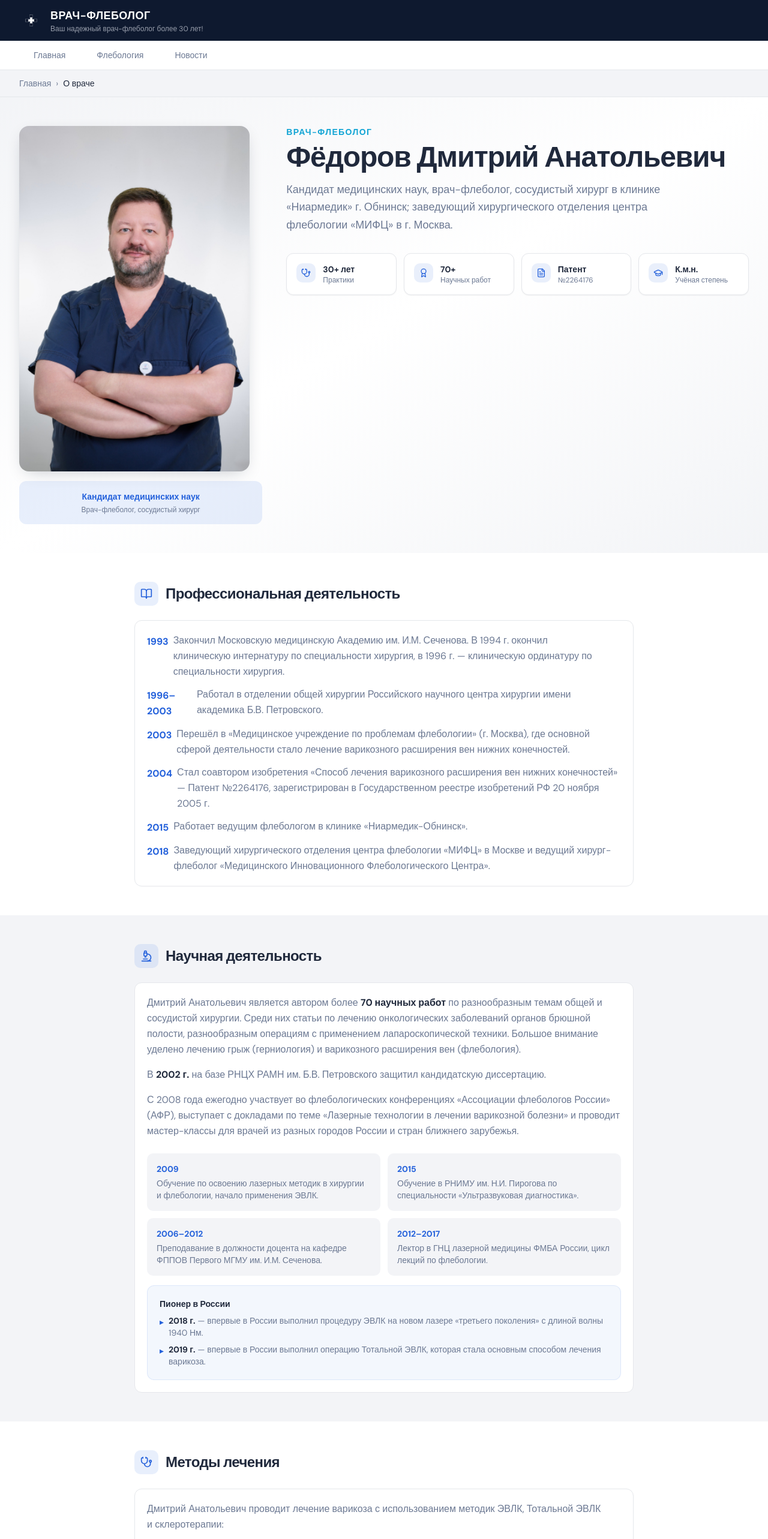
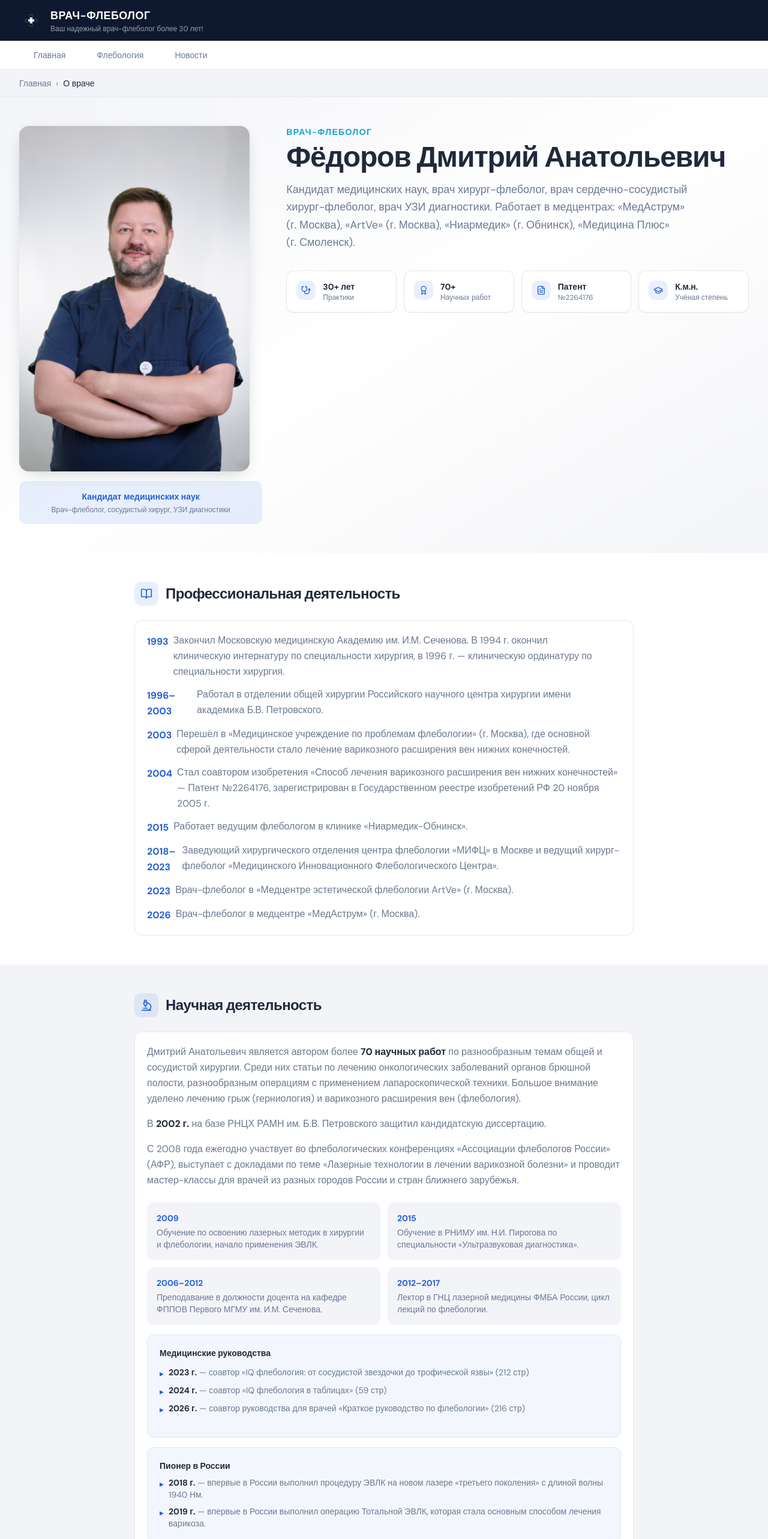
Before and after one commit to Duggyy/flebolog-fedorov-redesign, a React (Vite) app: page /doctor in a window 1280 px wide. Shown: the top 2566 px of the page at 60% size. Built offline with nearby package versions, Linux system fonts and the light colour scheme; the HTML template or start-up script is replaced by a standard one.

Commit message:
Update Doctor page with resume content from DOCX: add specialties, work history, medical guides, and treatment methods

```diff
--- a/src/pages/Doctor.tsx
+++ b/src/pages/Doctor.tsx
@@ -31,7 +31,7 @@ const Doctor = () => {
               />
               <div className="mt-4 bg-primary/10 rounded-xl p-4 text-center">
                 <p className="text-sm font-semibold text-primary">Кандидат медицинских наук</p>
-                <p className="text-xs text-muted-foreground mt-1">Врач-флеболог, сосудистый хирург</p>
+                <p className="text-xs text-muted-foreground mt-1">Врач-флеболог, сосудистый хирург, УЗИ диагностики</p>
               </div>
             </div>
 
@@ -41,8 +41,8 @@ const Doctor = () => {
                 Фёдоров Дмитрий Анатольевич
               </h1>
               <p className="mt-4 text-muted-foreground leading-relaxed max-w-2xl text-lg">
-                Кандидат медицинских наук, врач-флеболог, сосудистый хирург в клинике «Ниармедик» г. Обнинск;
-                заведующий хирургического отделения центра флебологии «МИФЦ» в г. Москва.
+                Кандидат медицинских наук, врач хирург-флеболог, врач сердечно-сосудистый хирург-флеболог, врач УЗИ диагностики.
+                Работает в медцентрах: «МедАструм» (г. Москва), «ArtVe» (г. Москва), «Ниармедик» (г. Обнинск), «Медицина Плюс» (г. Смоленск).
               </p>
 
               <div className="grid grid-cols-2 md:grid-cols-4 gap-3 mt-8">
@@ -105,9 +105,17 @@ const Doctor = () => {
                   Работает ведущим флебологом в клинике «Ниармедик-Обнинск».
                 </p>
                 <p className="flex items-start gap-2">
-                  <span className="text-primary mt-0.5 font-bold">2018</span>
+                  <span className="text-primary mt-0.5 font-bold">2018–2023</span>
                   Заведующий хирургического отделения центра флебологии «МИФЦ» в Москве и ведущий хирург-флеболог
                   «Медицинского Инновационного Флебологического Центра».
+                </p>
+                <p className="flex items-start gap-2">
+                  <span className="text-primary mt-0.5 font-bold">2023</span>
+                  Врач-флеболог в «Медцентре эстетической флебологии ArtVe» (г. Москва).
+                </p>
+                <p className="flex items-start gap-2">
+                  <span className="text-primary mt-0.5 font-bold">2026</span>
+                  Врач-флеболог в медцентре «МедАструм» (г. Москва).
                 </p>
               </div>
             </div>
@@ -157,6 +165,24 @@ const Doctor = () => {
             </div>
 
             <div className="bg-primary/5 rounded-xl p-5 mt-4 border border-primary/10">
+              <p className="text-sm font-semibold text-foreground mb-3">Медицинские руководства</p>
+              <ul className="space-y-2 text-sm mb-4">
+                <li className="flex items-start gap-2">
+                  <span className="text-primary mt-0.5">▸</span>
+                  <span><strong className="text-foreground">2023 г.</strong> — соавтор «IQ флебология: от сосудистой звездочки до трофической язвы» (212 стр)</span>
+                </li>
+                <li className="flex items-start gap-2">
+                  <span className="text-primary mt-0.5">▸</span>
+                  <span><strong className="text-foreground">2024 г.</strong> — соавтор «IQ флебология в таблицах» (59 стр)</span>
+                </li>
+                <li className="flex items-start gap-2">
+                  <span className="text-primary mt-0.5">▸</span>
+                  <span><strong className="text-foreground">2026 г.</strong> — соавтор руководства для врачей «Краткое руководство по флебологии» (216 стр)</span>
+                </li>
+              </ul>
+            </div>
+
+            <div className="bg-primary/5 rounded-xl p-5 mt-4 border border-primary/10">
               <p className="text-sm font-semibold text-foreground mb-2">Пионер в России</p>
               <ul className="space-y-2 text-sm">
                 <li className="flex items-start gap-2">
@@ -190,9 +216,9 @@ const Doctor = () => {
             <div className="grid md:grid-cols-2 gap-3">
               {[
                 { title: "ЭВЛК", desc: "Эндовенозная лазерная коагуляция — малоинвазивное удаление поражённых вен." },
-                { title: "Тотальная ЭВЛК", desc: "Удаление не только магистральной вены, но и всех варикозных узлов с помощью внутрисосудистого лазера." },
+                { title: "Тотальная ЭВЛК", desc: "Удаление не только магистральной вены, но и всех варикозных притоков с помощью внутрисосудистого лазера." },
                 { title: "Склеротерапия", desc: "Микросклеротерапия, озоносклеротерапия, микропенная Foam-Form склеротерапия, УЗИ-контролируемая склеротерапия." },
-                { title: "Все стадии", desc: "Лечение варикоза от косметических стадий до осложнённых форм с трофическими нарушениями и язвами." },
+                { title: "ЧЛК", desc: "Чрезкожная лазерная коагуляция сосудистых сеточек и вен на ногах, теле, лице, кистях, стопах и лобной области." },
               ].map((m) => (
                 <div key={m.title} className="bg-muted rounded-xl p-4">
                   <p className="text-sm font-bold text-foreground mb-1">{m.title}</p>
```
